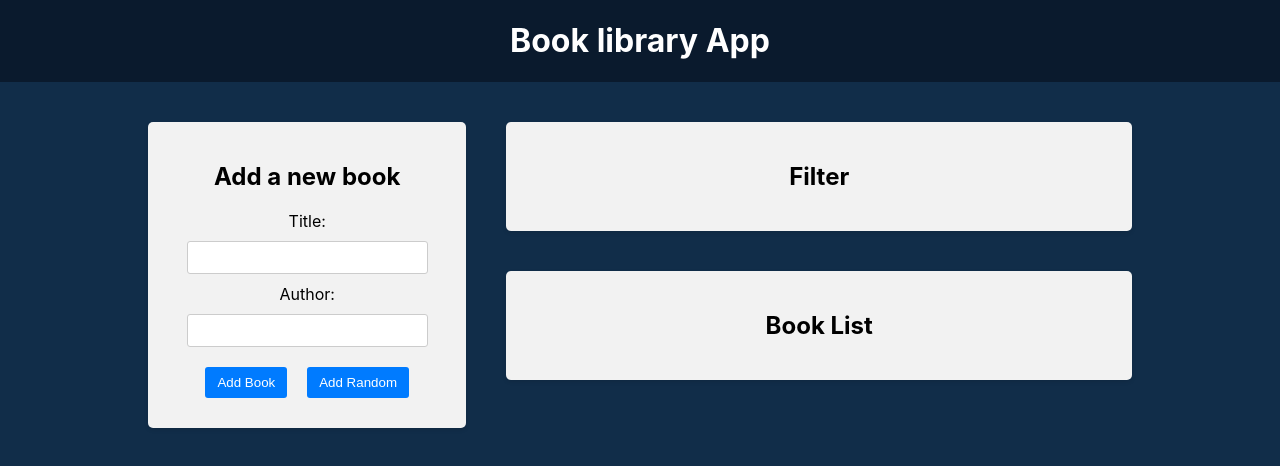
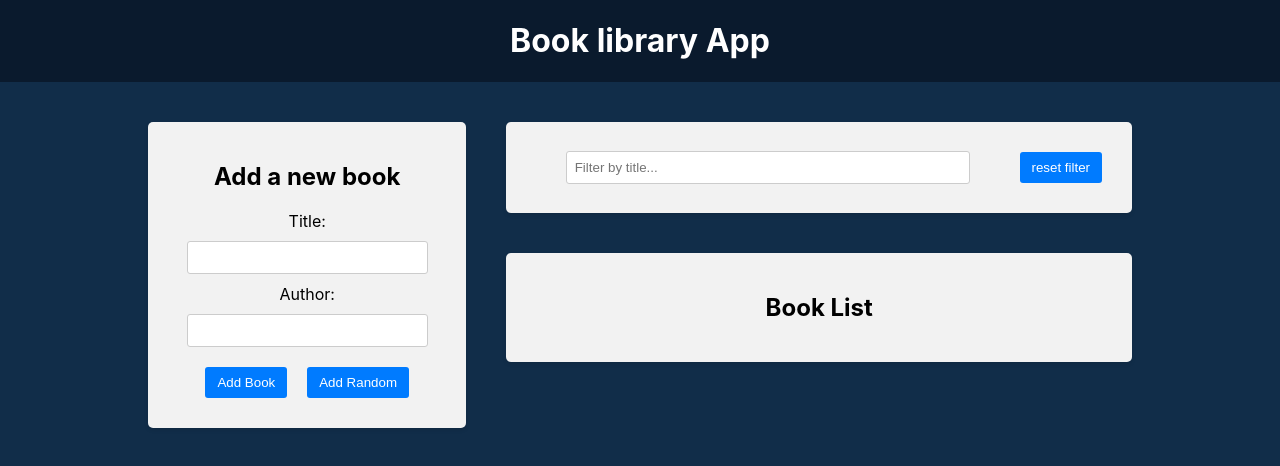
Before and after one commit to ShevViktoryia/Book-Library-App, a React (Create React App) app in the folder frontend/: page / in a window 1280 px wide. Shown: the top 466 px of the page. Built offline with nearby package versions, Linux system fonts and the light colour scheme.

Commit message:
feat: add filter by title and reset filter btn

```diff
--- a/frontend/src/components/BookList/BookList.tsx
+++ b/frontend/src/components/BookList/BookList.tsx
@@ -6,6 +6,10 @@ import { BsBookmarkHeart, BsBookmarkHeartFill } from "react-icons/bs";
 
 export const BookList = () => {
   const booksListItems = useSelector((state: RootState) => state.books);
+  const searchValue = useSelector((state: RootState) => state.filter.search);
+  const bookList = booksListItems.filter((book) =>
+    book.title.toLowerCase().includes(searchValue.toLowerCase())
+  );
   const dispatch = useDispatch();
   const handleClickDelete = (bookId: string) => {
     dispatch(removeBook({ bookId }));
@@ -16,9 +20,9 @@ export const BookList = () => {
   return (
     <div className="app-block book-list">
       <h2>Book List</h2>
-      {booksListItems ? (
+      {bookList ? (
         <ul>
-          {booksListItems.map((book, i) => (
+          {bookList.map((book, i) => (
             <li key={book.id}>
               <div className="book-info">
                 {++i}. {book.title} by <strong>{book.author}</strong>
--- a/frontend/src/components/Filter/Filter.tsx
+++ b/frontend/src/components/Filter/Filter.tsx
@@ -1,9 +1,31 @@
+import { useDispatch, useSelector } from "react-redux";
 import "./Filter.css";
+import { resetFilter, updateFilterValue } from "../../redux/filter-slice";
+import { ChangeEvent } from "react";
+import { RootState } from "../../redux/store";
 
 export const Filter = () => {
+  const searchValue = useSelector((state: RootState) => state.filter.search);
+  const dispatch = useDispatch();
+  const handleChange = (e: ChangeEvent<HTMLInputElement>) => {
+    dispatch(updateFilterValue({ searchValue: e.currentTarget.value }));
+  };
+  const handleResetBtn = () => {
+    dispatch(resetFilter());
+  };
   return (
     <div className="app-block filter">
-      <h2>Filter</h2>
+      <div className="filter-row">
+        <div className="filter-group">
+          <input
+            type="text"
+            placeholder="Filter by title..."
+            value={searchValue}
+            onChange={handleChange}
+          />
+        </div>
+        <button onClick={handleResetBtn}>reset filter</button>
+      </div>
     </div>
   );
 };
--- /dev/null
+++ b/frontend/src/redux/filter-slice.tsx
@@ -0,0 +1,23 @@
+import { createSlice } from "@reduxjs/toolkit";
+
+const initialState = {
+  search: "",
+};
+
+export const filterSlice = createSlice({
+  name: "filter",
+  initialState,
+  reducers: (create) => ({
+    updateFilterValue: create.reducer<{ searchValue: string }>(
+      (state, action) => {
+        return { ...state, search: action.payload.searchValue };
+      }
+    ),
+    resetFilter: create.reducer(() => {
+      return initialState;
+    }),
+  }),
+});
+
+export const filterReducer = filterSlice.reducer;
+export const { updateFilterValue, resetFilter } = filterSlice.actions;
--- a/frontend/src/redux/store.tsx
+++ b/frontend/src/redux/store.tsx
@@ -1,9 +1,11 @@
 import { configureStore } from "@reduxjs/toolkit";
 import { booksReducer } from "./books-slice";
+import { filterReducer } from "./filter-slice";
 
 const store = configureStore({
   reducer: {
     books: booksReducer,
+    filter: filterReducer,
   },
 });
 
```
